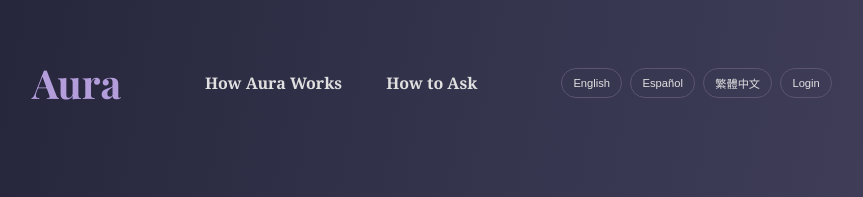
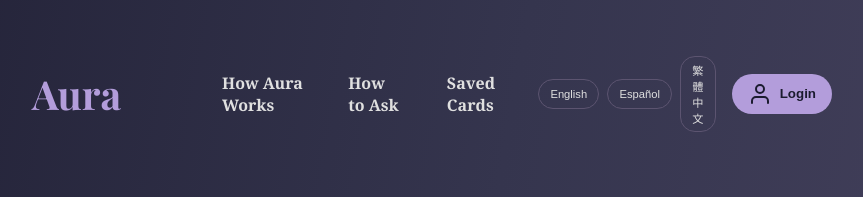
Before and after one commit to chiangamy210/aura-app, a React (Vite) app: page / in a window 1280 px wide. Shown: the top 197 px of the page, without its empty margins (208-1071 px from the left). Built offline with nearby package versions, Linux system fonts and the light colour scheme; no server answers.

Commit message:
implement google login system with firebase and saved card dunctionality with firestore

```diff
--- a/src/App.tsx
+++ b/src/App.tsx
@@ -9,10 +9,11 @@
   Link,
   NavLink,
 } from "react-router-dom";
-import HowAuraWorks from "./HowAuraWorks";
-import HowToAsk from "./HowToAsk";
-import Login from "./Login";
-import { auth } from "./firebase";
+import HowAuraWorks from "./components/HowAuraWorks";
+import HowToAsk from "./components/HowToAsk";
+import Login from "./components/Login";
+import SavedCards from "./components/SavedCards";
+import { auth, saveCard } from "./firebase";
 import { onAuthStateChanged } from "firebase/auth";
 import type { User } from "firebase/auth";
 import "./styles/base.css";
@@ -27,7 +28,6 @@
 }
 
 const API_KEY = import.meta.env.VITE_GEMINI_API_KEY;
-console.log("Gemini API Key being used:", API_KEY); // Added for debugging
 const genAI = new GoogleGenerativeAI(API_KEY);
 
 const quoteModules = {
@@ -130,7 +130,6 @@
   const handleIntroduction = () => {
     setIsStart(true);
     setShowSubtitle(true);
-    console.log("isStart");
   };
 
   const handleCardSelect = (cardIndex: number) => {
@@ -328,7 +327,7 @@
                     src={card.image}
                     className="card-img-top"
                     alt={`Aura guidance card: ${card.title}`}
-                    loading="lazy"
+                    loading="eager"
                   />
                   <div className="card-body">
                     <h5 className="card-title">{card.title}</h5>
@@ -342,7 +341,7 @@
                     <button
                       id="save-card-button"
                       className="btn btn-success btn-sm"
-                      onClick={() => handleSaveCard()}
+                      onClick={() => handleSaveCard(card, cardIndex)}
                     >
                       Save Card
                     </button>
@@ -464,6 +463,7 @@
   const { i18n, t } = useTranslation();
   const [user, setUser] = useState<User | null>(null);
   const [isLoginModalOpen, setIsLoginModalOpen] = useState(false);
+  const [isUserMenuOpen, setIsUserMenuOpen] = useState(false);
 
   useEffect(() => {
     const unsubscribe = onAuthStateChanged(auth, (user) => {
@@ -481,23 +481,15 @@
 
   const handleSignOut = () => {
     auth.signOut();
+    setIsUserMenuOpen(false);
   };
 
-  const handleSaveCard = () => {
+  const handleSaveCard = (card: Quote, cardIndex: number) => {
     if (!user) {
       setIsLoginModalOpen(true);
     } else {
-      // The actual save logic is in the Home component,
-      // but we need to trigger it from here if the user is already logged in.
-      // This is a bit of a workaround for the current structure.
-      // A better solution would be to lift the state up or use a state manager.
-
-      const saveButton = document.getElementById(
-        "save-card-button"
-      ) as HTMLButtonElement;
-      if (saveButton) {
-        saveButton.click();
-      }
+      const cardToSave = { ...card, id: cardIndex.toString() };
+      saveCard(user.uid, cardToSave);
     }
   };
 
@@ -505,9 +497,12 @@
     <Router>
       <div className="app-container">
         <div className="top-bar">
+          <div className="top-bar-left">
             <Link to="/" className="app-title-link">
               <h1 className="app-title">Aura</h1>
             </Link>
+          </div>
+          <div className="top-bar-center">
             <div className="how-it-works-switcher">
               <NavLink
                 to="/how-aura-works"
@@ -521,7 +516,15 @@
               >
                 {t("how_to_ask")}
               </NavLink>
+              <NavLink
+                to="/saved-cards"
+                className={({ isActive }) => (isActive ? "active" : "")}
+              >
+                {t("saved_cards")}
+              </NavLink>
             </div>
+          </div>
+          <div className="top-bar-right">
             <div className="language-switcher">
               <button
                 onClick={() => changeLanguage("en")}
@@ -541,21 +544,35 @@
               >
                 繁體中文
               </button>
+            </div>
+            <div className="user-actions">
               {user ? (
+                <div className="user-menu-container">
+                  <button className="user-menu-trigger" onClick={() => setIsUserMenuOpen(!isUserMenuOpen)}>
+                    <svg xmlns="http://www.w3.org/2000/svg" width="24" height="24" viewBox="0 0 24 24" fill="none" stroke="currentColor" strokeWidth="2" strokeLinecap="round" strokeLinejoin="round"><path d="M20 21v-2a4 4 0 0 0-4-4H8a4 4 0 0 0-4 4v2"></path><circle cx="12" cy="7" r="4"></circle></svg>
+                    <span>{user.email}</span>
+                  </button>
+                  {isUserMenuOpen && (
+                    <div className="user-menu">
                       <button onClick={handleSignOut}>Sign Out</button>
+                    </div>
+                  )}
+                </div>
               ) : (
-              <button onClick={() => setIsLoginModalOpen(true)}>Login</button>
+                <button className="login-btn" onClick={() => setIsLoginModalOpen(true)}>
+                  <svg xmlns="http://www.w3.org/2000/svg" width="24" height="24" viewBox="0 0 24 24" fill="none" stroke="currentColor" strokeWidth="2" strokeLinecap="round" strokeLinejoin="round"><path d="M20 21v-2a4 4 0 0 0-4-4H8a4 4 0 0 0-4 4v2"></path><circle cx="12" cy="7" r="4"></circle></svg>
+                  <span>Login</span>
+                </button>
               )}
+            </div>
           </div>
         </div>
 
         <Routes>
-          <Route
-            path="/"
-            element={<Home handleSaveCard={handleSaveCard} />}
-          />
+          <Route path="/" element={<Home handleSaveCard={handleSaveCard} />} />
           <Route path="/how-aura-works" element={<HowAuraWorks />} />
           <Route path="/how-to-ask" element={<HowToAsk />} />
+          <Route path="/saved-cards" element={<SavedCards />} />
         </Routes>
 
         {isLoginModalOpen && (
--- a/src/Login.tsx
+++ b/src/components/Login.tsx
@@ -1,5 +1,5 @@
 import { useState } from 'react';
-import { auth } from './firebase';
+import { auth } from '../firebase';
 import { GoogleAuthProvider, signInWithPopup } from "firebase/auth";
 
 const Login = ({ onClose }: { onClose: () => void }) => {
--- /dev/null
+++ b/src/components/SavedCards.tsx
@@ -0,0 +1,73 @@
+import { useState, useEffect } from 'react';
+import { auth, getSavedCards } from '../firebase';
+import { onAuthStateChanged } from 'firebase/auth';
+import type { User } from 'firebase/auth';
+
+interface Card {
+  id: string;
+  title: string;
+  quote: string;
+  image: string;
+}
+
+const SavedCards = () => {
+  const [user, setUser] = useState<User | null>(null);
+  const [savedCards, setSavedCards] = useState<Card[]>([]);
+  const [loading, setLoading] = useState(true);
+
+  useEffect(() => {
+    const unsubscribe = onAuthStateChanged(auth, (user) => {
+      setUser(user);
+      setLoading(false);
+    });
+    return () => unsubscribe();
+  }, []);
+
+  useEffect(() => {
+    if (user) {
+      setLoading(true);
+      getSavedCards(user.uid)
+        .then((cards) => {
+          setSavedCards(cards);
+          setLoading(false);
+        })
+        .catch((error) => {
+          console.error("Error fetching saved cards: ", error);
+          setLoading(false);
+        });
+    } else {
+      setSavedCards([]); // Clear cards if user logs out
+    }
+  }, [user]);
+
+  if (loading) {
+    return <p>Loading saved cards...</p>;
+  }
+
+  if (!user) {
+    return <p>Please log in to see your saved cards.</p>;
+  }
+
+  return (
+    <div>
+      <h2>Your Saved Cards</h2>
+      {savedCards.length === 0 ? (
+        <p>You have no saved cards.</p>
+      ) : (
+        <div className="saved-cards-grid">
+          {savedCards.map((card) => (
+            <div className="card" key={card.id}>
+              <img src={card.image} className="card-img-top" alt={card.title} />
+              <div className="card-body">
+                <h5 className="card-title">{card.title}</h5>
+                <p className="card-text">{card.quote}</p>
+              </div>
+            </div>
+          ))}
+        </div>
+      )}
+    </div>
+  );
+};
+
+export default SavedCards;
--- a/src/firebase.ts
+++ b/src/firebase.ts
@@ -1,7 +1,7 @@
 // Import the functions you need from the SDKs you need
 import { initializeApp } from "firebase/app";
 import { getAuth } from "firebase/auth";
-import { getFirestore } from "firebase/firestore";
+import { getFirestore, collection, addDoc, getDocs } from "firebase/firestore";
 
 // TODO: Add SDKs for Firebase products that you want to use
 // https://firebase.google.com/docs/web/setup#available-libraries
@@ -20,3 +20,32 @@
 const app = initializeApp(firebaseConfig);
 export const auth = getAuth(app);
 export const db = getFirestore(app);
+
+interface Card {
+  id: string;
+  title: string;
+  quote: string;
+  image: string;
+}
+
+export const saveCard = async (userId: string, card: Card) => {
+  try {
+    await addDoc(collection(db, "users", userId, "saved_cards"), {
+      title: card.title,
+      quote: card.quote,
+      image: card.image,
+    });
+    console.log("Card saved successfully!");
+  } catch (error) {
+    console.error("Error saving card: ", error);
+  }
+};
+
+export const getSavedCards = async (userId: string): Promise<Card[]> => {
+  const querySnapshot = await getDocs(collection(db, "users", userId, "saved_cards"));
+  const savedCards: Card[] = [];
+  querySnapshot.forEach((doc) => {
+    savedCards.push({ id: doc.id, ...doc.data() } as Card);
+  });
+  return savedCards;
+};
--- a/src/locales/en/translation.json
+++ b/src/locales/en/translation.json
@@ -50,6 +50,8 @@
     "how_to_ask_examples_intro": "Here are some examples of how you can frame your questions:",
     "how_to_ask_example1": "Regarding my career, what advice can you offer me at this time?",
     "how_to_ask_example2": "What do I need to understand about my current relationship challenges?",
-    "how_to_ask_example3": "What should I focus on for my personal growth right now?"
+    "how_to_ask_example3": "What should I focus on for my personal growth right now?",
+    "saved_cards": "Saved Cards",
+    "saved_cards_title": "Your Saved Cards"
   }
 }
--- a/src/locales/es/translation.json
+++ b/src/locales/es/translation.json
@@ -48,6 +48,8 @@
     "how_to_ask_examples_intro": "Aquí tienes algunos ejemplos de cómo puedes formular tus preguntas:",
     "how_to_ask_example1": "Con respecto a mi carrera, ¿qué consejo puedes ofrecerme en este momento?",
     "how_to_ask_example2": "¿Qué necesito entender sobre mis desafíos actuales en mi relación?",
-    "how_to_ask_example3": "¿En qué debería centrarme para mi crecimiento personal en este momento?"
+    "how_to_ask_example3": "¿En qué debería centrarme para mi crecimiento personal en este momento?",
+    "saved_cards": "Cartas Guardadas",
+    "saved_cards_title": "Tus Cartas Guardadas"
   }
 }
--- a/src/locales/zh-TW/translation.json
+++ b/src/locales/zh-TW/translation.json
@@ -48,6 +48,8 @@
     "how_to_ask_examples_intro": "這裡有一些如何提出問題的例子：",
     "how_to_ask_example1": "關於我的事業，您目前能給我什麼建議？",
     "how_to_ask_example2": "關於我目前在感情關係中遇到的挑戰，我需要了解什麼？",
-    "how_to_ask_example3": "我現在應該專注於個人成長的哪個方面？"
+    "how_to_ask_example3": "我現在應該專注於個人成長的哪個方面？",
+    "saved_cards": "已儲存的卡片",
+    "saved_cards_title": "您已儲存的卡片"
   }
 }
--- a/src/styles/components.css
+++ b/src/styles/components.css
@@ -527,3 +527,63 @@
 .start-button {
   margin-top: 2rem;
 }
+
+.login-btn {
+  background-color: var(--accent-color);
+  color: var(--primary-color);
+  border: none;
+  padding: 0.5rem 1rem;
+  border-radius: 20px;
+  display: flex;
+  align-items: center;
+  gap: 0.5rem;
+  font-weight: 600;
+  cursor: pointer;
+  transition: background-color 0.3s ease;
+}
+
+.login-btn:hover {
+  background-color: #9a7fbf;
+}
+
+.user-menu-container {
+  position: relative;
+}
+
+.user-menu-trigger {
+  background: transparent;
+  border: none;
+  display: flex;
+  align-items: center;
+  gap: 0.5rem;
+  cursor: pointer;
+  color: var(--text-color);
+  font-size: 1rem;
+}
+
+.user-menu {
+  position: absolute;
+  top: 100%;
+  right: 0;
+  background-color: var(--card-bg);
+  border-radius: 10px;
+  box-shadow: 0 5px 15px rgba(0, 0, 0, 0.2);
+  padding: 0.5rem;
+  margin-top: 0.5rem;
+  z-index: 100;
+}
+
+.user-menu button {
+  background: transparent;
+  border: none;
+  color: var(--text-color);
+  padding: 0.5rem 1rem;
+  width: 100%;
+  text-align: left;
+  cursor: pointer;
+  transition: background-color 0.3s ease;
+}
+
+.user-menu button:hover {
+  background-color: var(--primary-color);
+}
--- a/src/styles/layout.css
+++ b/src/styles/layout.css
@@ -33,9 +33,27 @@
   flex-wrap: wrap;
   justify-content: space-between;
   align-items: center;
-  gap: 1rem;
   padding: 1rem 0;
   margin-bottom: 1rem; /* Reduced margin */
+  gap: 1rem;
+}
+
+.top-bar-left {
+  flex: 1;
+}
+
+.top-bar-center {
+  flex: 2;
+  display: flex;
+  justify-content: center;
+}
+
+.top-bar-right {
+  flex: 1;
+  display: flex;
+  justify-content: flex-end;
+  align-items: center;
+  gap: 1rem;
 }
 
 .app-header {
@@ -99,6 +117,19 @@
   max-width: 100%;
 }
 
+.user-info {
+  display: flex;
+  align-items: center;
+  overflow: hidden;
+  gap: 10px;
+}
+
+@media (max-width: 768px) {
+  .top-bar {
+    justify-content: center;
+  }
+}
+
 @media (max-width: 600px) {
   .app-header {
     padding: 0.5rem;
```
Also changed, not shown: src/components/HowAuraWorks.tsx (renamed from src/HowAuraWorks.tsx), src/components/HowToAsk.tsx (renamed from src/HowToAsk.tsx). Lines whose indentation alone changed are shown as unchanged.
